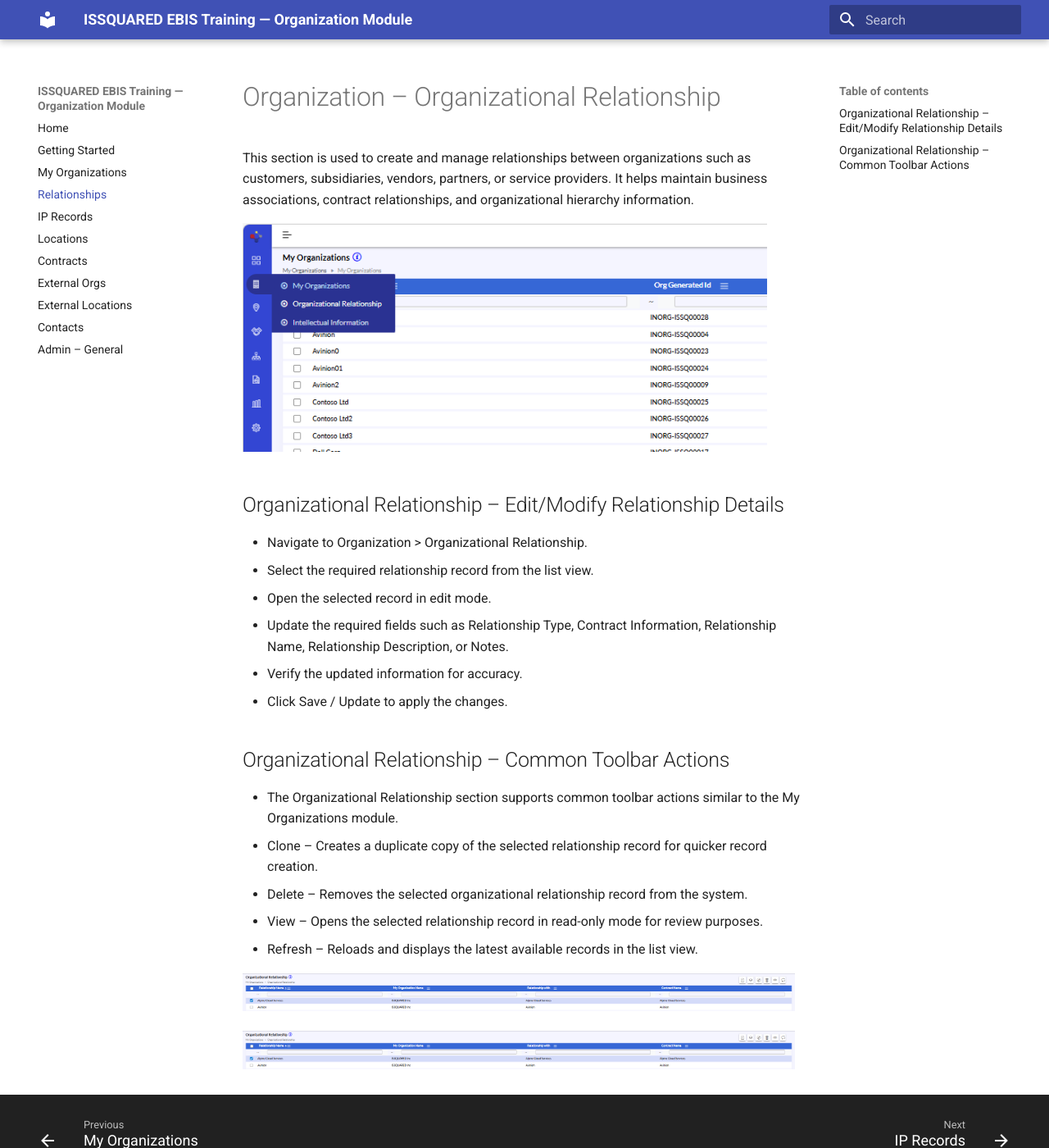
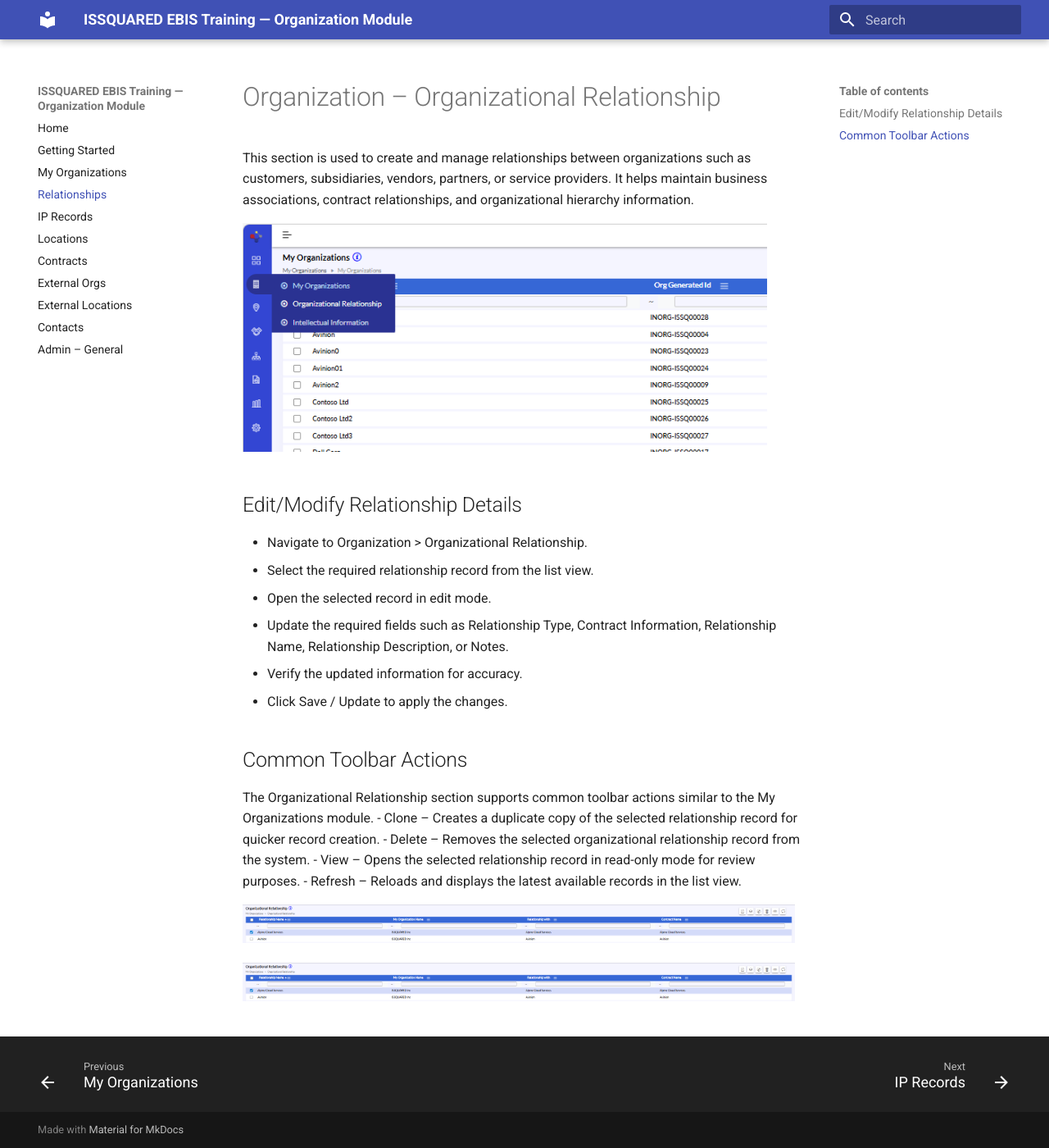
Before and after one commit to SatyaDora/ebis-org-docs, an MkDocs documentation site: the page built from docs/organization-organizational-relationship.md, in a window 1280 px wide and 1400 px high. Shown: the whole window at 82% size. Built offline with MkDocs 1.6.1 and Material for MkDocs 9.7.7, drawn with Linux system fonts in a browser that asks for light colours.

Commit message:
Refactor section headings and improve clarity

```diff
--- a/docs/organization-organizational-relationship.md
+++ b/docs/organization-organizational-relationship.md
@@ -4,7 +4,7 @@
 
 ![](media/slide034_img1.png){width=93%}
 
-## Organizational Relationship – Edit/Modify Relationship Details
+## Edit/Modify Relationship Details
 
 - Navigate to Organization > Organizational Relationship.
 - Select the required relationship record from the list view.
@@ -13,9 +13,8 @@
 - Verify the updated information for accuracy.
 - Click Save / Update to apply the changes.
 
-## Organizational Relationship – Common Toolbar Actions
-
-- The Organizational Relationship section supports common toolbar actions similar to the My Organizations module.
+## Common Toolbar Actions
+The Organizational Relationship section supports common toolbar actions similar to the My Organizations module.
 - Clone – Creates a duplicate copy of the selected relationship record for quicker record creation.
 - Delete – Removes the selected organizational relationship record from the system.
 - View – Opens the selected relationship record in read-only mode for review purposes.
```
